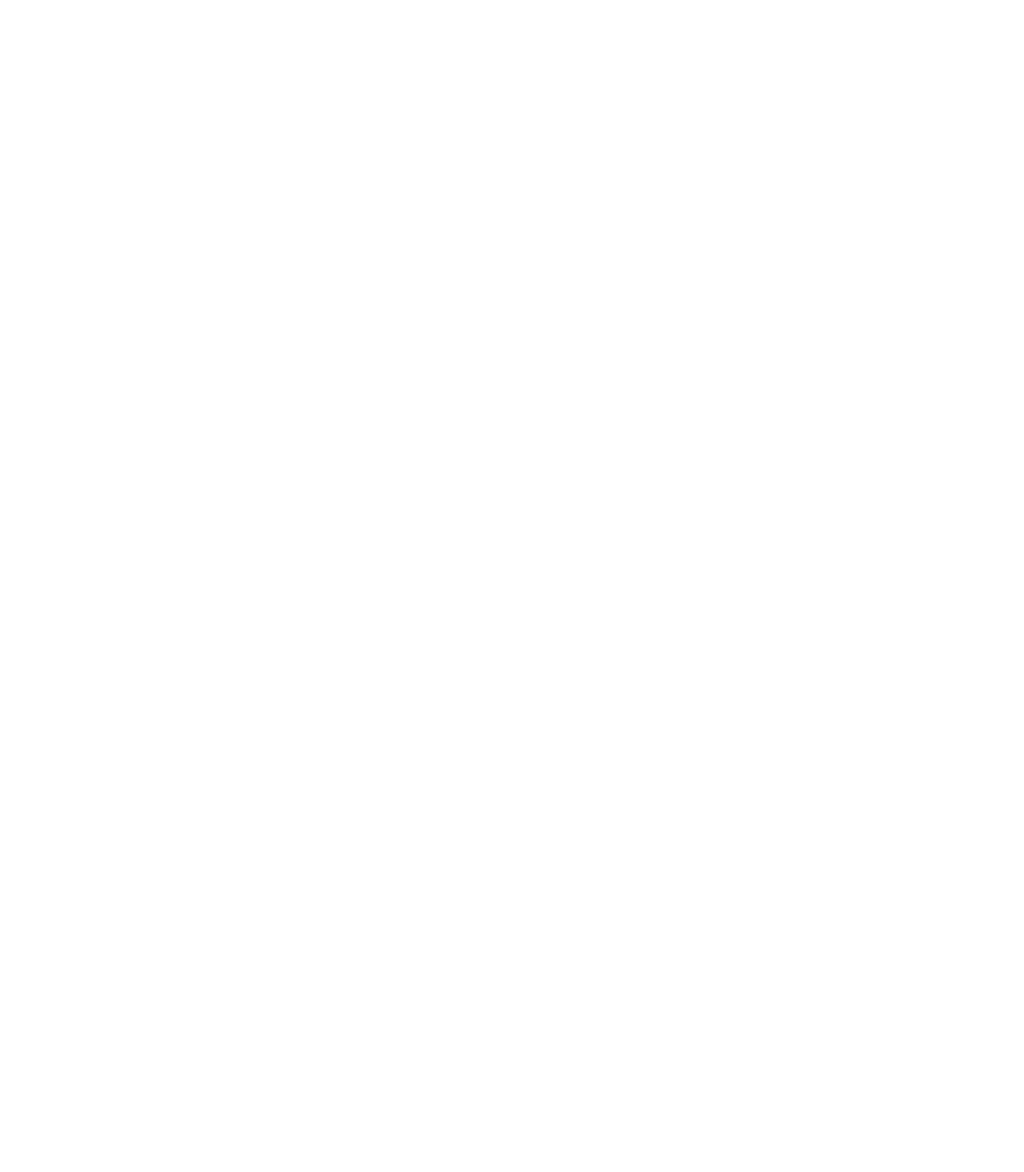
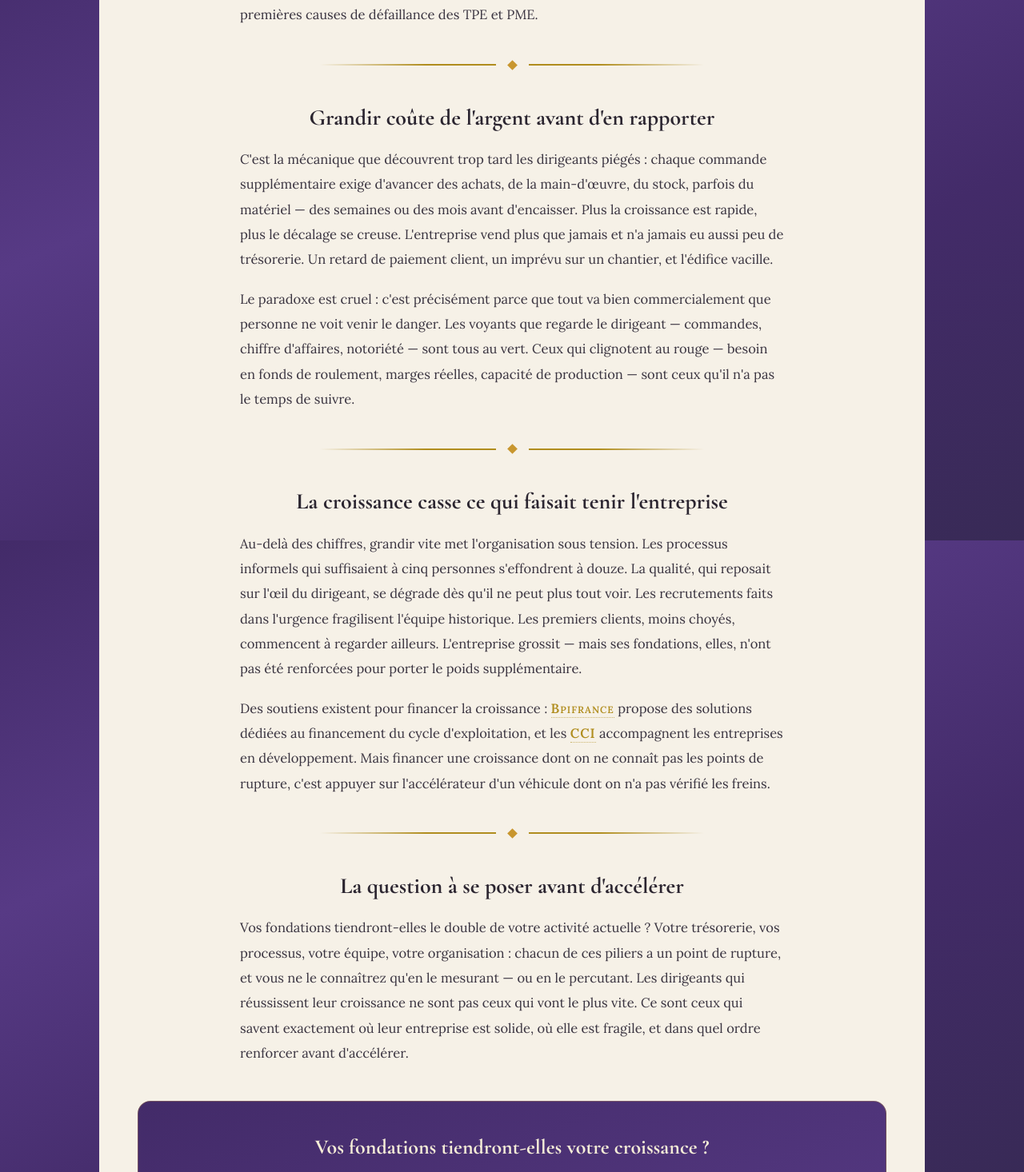
Before and after one commit to gabrielsimonetti62-hub/atlas-diagnostic, a Next.js app: page /articles/croissance-rapide-piege in a window 1280 px wide. Before the commit this address had no page. Shown: the part 924-2390 px from the top of the page at 80% size. Before the commit the page ends 800 px from the top, so only its background shows below. Built offline with nearby package versions, Linux system fonts and the light colour scheme.

Commit message:
Create page.js

```diff
--- /dev/null
+++ b/app/articles/croissance-rapide-piege/page.js
@@ -0,0 +1,30 @@
+import { ArticleShell, ConversionBanner, GoldSep } from "../../components";
+
+export const metadata = {
+  title: "Croissance rapide : le piège qui tue autant d'entreprises que la crise | ATLAS",
+  description: "Carnet de commandes plein, embauches, nouveaux marchés : pourquoi la croissance mal maîtrisée est l'une des premières causes de défaillance des TPE et PME.",
+};
+
+export default function ArticleCroissance() {
+  return (
+    <ArticleShell label="Analyse" title="Croissance rapide : le pi&egrave;ge qui tue autant d&apos;entreprises que la crise" image="/images/chantier-ouvriers.jpg" imageAlt="Ouvriers mobilis&eacute;s sur un chantier en pleine activit&eacute;">
+      <p>Dans l&apos;imaginaire collectif, une entreprise meurt parce que les affaires vont mal. La r&eacute;alit&eacute; est plus d&eacute;routante : chaque ann&eacute;e, des entreprises en pleine croissance d&eacute;posent le bilan. Une entreprise du b&acirc;timent qui d&eacute;croche un chantier deux fois plus gros que d&apos;habitude. Un traiteur qui signe avec une grande enseigne. Un fabricant dont un produit d&eacute;colle. Six mois plus tard, l&apos;euphorie a laiss&eacute; place &agrave; la crise. Ce ph&eacute;nom&egrave;ne a un nom chez les analystes : la croissance non ma&icirc;tris&eacute;e &mdash; et elle figure parmi les premi&egrave;res causes de d&eacute;faillance des TPE et PME.</p>
+      <GoldSep />
+      <h2>Grandir co&ucirc;te de l&apos;argent avant d&apos;en rapporter</h2>
+      <p>C&apos;est la m&eacute;canique que d&eacute;couvrent trop tard les dirigeants pi&eacute;g&eacute;s : chaque commande suppl&eacute;mentaire exige d&apos;avancer des achats, de la main-d&apos;&oelig;uvre, du stock, parfois du mat&eacute;riel &mdash; des semaines ou des mois avant d&apos;encaisser. Plus la croissance est rapide, plus le d&eacute;calage se creuse. L&apos;entreprise vend plus que jamais et n&apos;a jamais eu aussi peu de tr&eacute;sorerie. Un retard de paiement client, un impr&eacute;vu sur un chantier, et l&apos;&eacute;difice vacille.</p>
+      <p>Le paradoxe est cruel : c&apos;est pr&eacute;cis&eacute;ment parce que tout va bien commercialement que personne ne voit venir le danger. Les voyants que regarde le dirigeant &mdash; commandes, chiffre d&apos;affaires, notori&eacute;t&eacute; &mdash; sont tous au vert. Ceux qui clignotent au rouge &mdash; besoin en fonds de roulement, marges r&eacute;elles, capacit&eacute; de production &mdash; sont ceux qu&apos;il n&apos;a pas le temps de suivre.</p>
+      <GoldSep />
+      <h2>La croissance casse ce qui faisait tenir l&apos;entreprise</h2>
+      <p>Au-del&agrave; des chiffres, grandir vite met l&apos;organisation sous tension. Les processus informels qui suffisaient &agrave; cinq personnes s&apos;effondrent &agrave; douze. La qualit&eacute;, qui reposait sur l&apos;&oelig;il du dirigeant, se d&eacute;grade d&egrave;s qu&apos;il ne peut plus tout voir. Les recrutements faits dans l&apos;urgence fragilisent l&apos;&eacute;quipe historique. Les premiers clients, moins choy&eacute;s, commencent &agrave; regarder ailleurs. L&apos;entreprise grossit &mdash; mais ses fondations, elles, n&apos;ont pas &eacute;t&eacute; renforc&eacute;es pour porter le poids suppl&eacute;mentaire.</p>
+      <p>Des soutiens existent pour financer la croissance : <a href="https://www.bpifrance.fr" target="_blank" rel="noopener">Bpifrance</a> propose des solutions d&eacute;di&eacute;es au financement du cycle d&apos;exploitation, et les <a href="https://www.cci.fr" target="_blank" rel="noopener">CCI</a> accompagnent les entreprises en d&eacute;veloppement. Mais financer une croissance dont on ne conna&icirc;t pas les points de rupture, c&apos;est appuyer sur l&apos;acc&eacute;l&eacute;rateur d&apos;un v&eacute;hicule dont on n&apos;a pas v&eacute;rifi&eacute; les freins.</p>
+      <GoldSep />
+      <h2>La question &agrave; se poser avant d&apos;acc&eacute;l&eacute;rer</h2>
+      <p>Vos fondations tiendront-elles le double de votre activit&eacute; actuelle ? Votre tr&eacute;sorerie, vos processus, votre &eacute;quipe, votre organisation : chacun de ces piliers a un point de rupture, et vous ne le conna&icirc;trez qu&apos;en le mesurant &mdash; ou en le percutant. Les dirigeants qui r&eacute;ussissent leur croissance ne sont pas ceux qui vont le plus vite. Ce sont ceux qui savent exactement o&ugrave; leur entreprise est solide, o&ugrave; elle est fragile, et dans quel ordre renforcer avant d&apos;acc&eacute;l&eacute;rer.</p>
+      <ConversionBanner
+        title="Vos fondations tiendront-elles votre croissance ?"
+        text="Le diagnostic ATLAS &eacute;value la solidit&eacute; de vos 10 domaines strat&eacute;giques et identifie vos points de rupture avant qu&apos;ils ne c&egrave;dent."
+        stat="&Agrave; partir de 199 &euro; &middot; Scalabilit&eacute; et op&eacute;rations analys&eacute;es"
+      />
+    </ArticleShell>
+  );
+}
```
